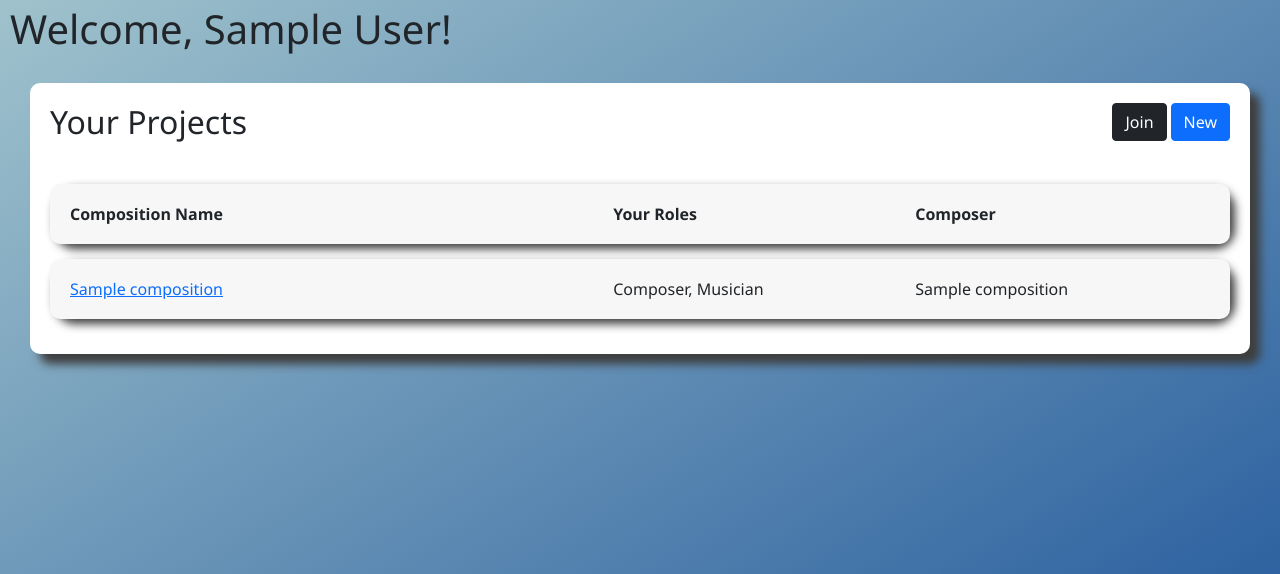
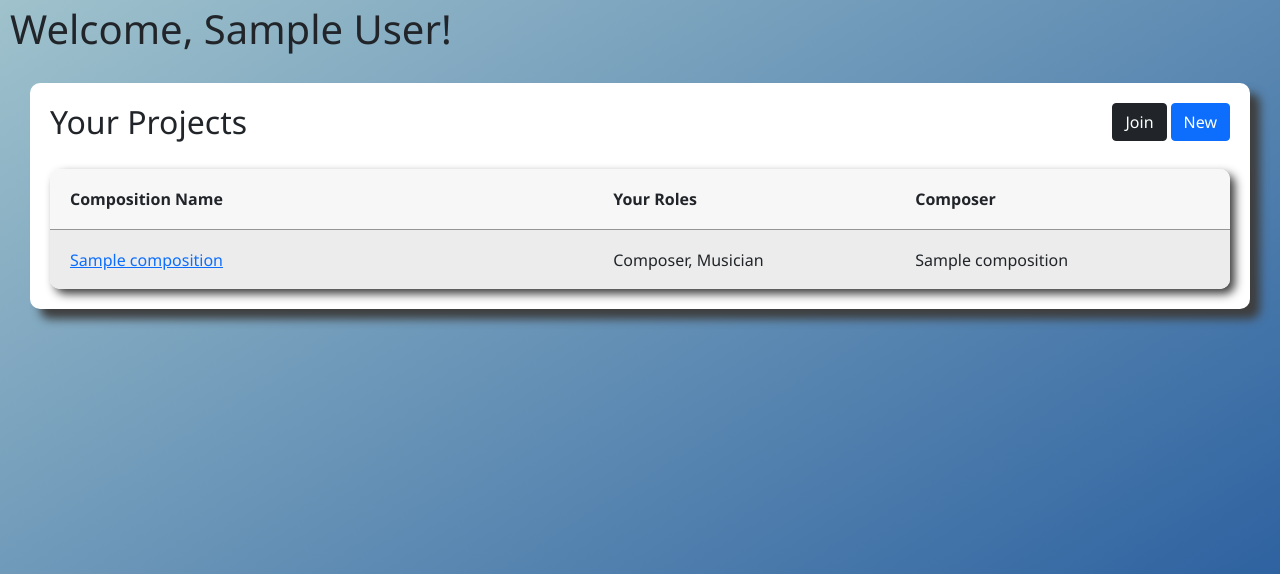
Before and after one commit to atEchoOff/remote-record, a PHP site: template templates/home.php in a window 1280 px wide. Shown: the top 574 px of the page. Run offline with PHP 8.4, Linux system fonts and the light colour scheme; the visitor is signed in with stand-in values (Sample User, id 1); the template is opened without the code that fills it: most values are stand-ins (such as "Sample title", 1, 10 or a date in 2020); a stand-in replaces the project's code that opens the database connection.

Commit message:
Changing front page table, login pages, and adding no product prompt

```diff
--- a/styles/main.css
+++ b/styles/main.css
@@ -37,33 +37,52 @@ body {
     float: left;
 }
 
+/* Stylize table to float */
 table {
     margin: auto;
     margin-top: 20px;
-    border-spacing: 0 15px;
-    border-collapse: separate;
-}
-
-td:first-child,
-th:first-child {
-    border-radius: 10px 0 0 10px;
-}
-
-td:last-child,
-th:last-child {
-    border-radius: 0 10px 10px 0;
+    border-radius: 10px !important;
+    box-shadow: 5px 5px 10px rgb(62, 62, 62);
 }
 
 /* Only horizontal bars on tables */
 tr {
     height: 60px;
     background-color: rgb(247, 247, 247);
-    border-radius: 20px;
-    box-shadow: 5px 5px 10px rgb(62, 62, 62);
+    border-top: 1px solid rgb(149, 149, 149);
 }
 
+/* Make table alternate colors */
+tr:nth-child(even) {
+    background-color: rgb(236, 236, 236);
+}
+
+/* https://stackoverflow.com/questions/4932181/rounded-table-corners-css-only */
+/* Rounded corners for table */
+th:first-of-type {
+    border-top-left-radius: 10px;
+}
+
+th:last-of-type {
+    border-top-right-radius: 10px;
+}
+
+tr:last-of-type td:first-of-type {
+    border-bottom-left-radius: 10px;
+}
+
+tr:last-of-type td:last-of-type {
+    border-bottom-right-radius: 10px;
+}
+
+/* No border for top row */
+tr:first-child {
+    border-top: none;
+}
+
+/* Show darker colors when hovering */
 tr:hover {
-    background-color: #ebebeb;
+    background-color: #e3e3e3;
 }
 
 /* Add left padding to tables */
@@ -204,14 +223,17 @@ th:first-child {
 
 .composition-edit-box {
     border: 1px solid black;
+    border-radius: 5px;
     margin-top: 10px;
     overflow: auto;
+    box-shadow: 5px 5px 10px rgb(62, 62, 62);
 }
 
 .box-header {
     border: 1px solid black;
     width: auto;
     padding: 5px;
+    margin-bottom: 5px;
     margin-left: -1px;
 }
 
--- a/templates/login.php
+++ b/templates/login.php
@@ -16,6 +16,7 @@
     <!-- Login form -->
     <div class="row justify-content-center" id="loginform">
         <div class="col-4">
+            <div class="box-section">
                 <h1 class="text-center">Sign In:</h1>
                 <form action="?command=login" method="post">
                     <div class="mb-3">
@@ -34,6 +35,7 @@
                         <a class="btn btn-info" href="?command=signup">Sign Up</a>
                     </div>
                 </form>
+            </div>
         </div>
     </div>
     <script src="https://cdn.jsdelivr.net/npm/bootstrap@5.1.3/dist/js/bootstrap.bundle.min.js" integrity="sha384-ka7Sk0Gln4gmtz2MlQnikT1wXgYsOg+OMhuP+IlRH9sENBO0LRn5q+8nbTov4+1p" crossorigin="anonymous">
--- a/templates/signup.php
+++ b/templates/signup.php
@@ -14,8 +14,9 @@
 
 <body>
     <!-- Signup form -->
-    <div class="row justify-content-center">
+    <div class="row justify-content-center" id="loginform">
         <div class="col-4">
+            <div class="box-section">
                 <h1 class="text-center">Sign Up:</h1>
                 <form action="?command=signup" method="post">
                     <div class="mb-3">
@@ -40,6 +41,7 @@
                     </div>
                     <a class="btn btn-sm" href="?command=login">return to Sign In page</a>
                 </form>
+            </div>
         </div>
     </div>
     <script src="https://cdn.jsdelivr.net/npm/bootstrap@5.1.3/dist/js/bootstrap.bundle.min.js" integrity="sha384-ka7Sk0Gln4gmtz2MlQnikT1wXgYsOg+OMhuP+IlRH9sENBO0LRn5q+8nbTov4+1p" crossorigin="anonymous">
```
Also changed, not shown: templates/composition.php (+9 -2 lines), images/merge.png (added). Lines whose indentation alone changed are shown as unchanged.
